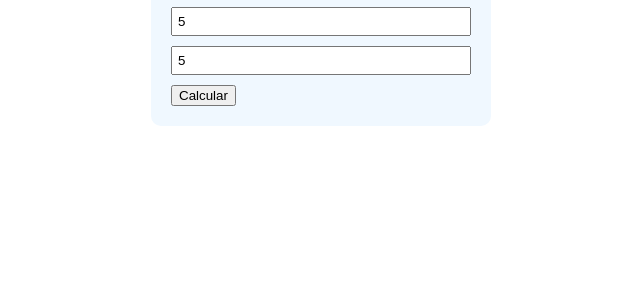
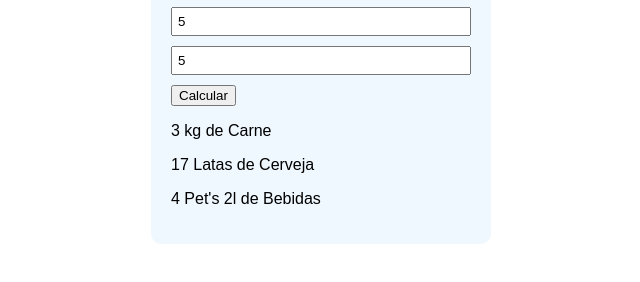
Before and after one commit to DanielSouz4/churrascometro, a plain HTML site: page index.html in a window 1280 px wide. Both pictures are taken after typing "5", "5", "5" into the empty fields and a click on the button "Calcular". Shown: the part 140-422 px from the top of the page, without its empty margins (319-959 px from the left). Drawn offline with Linux system fonts and the light colour scheme.

Commit message:
Código JS

```diff
--- a/index.html
+++ b/index.html
@@ -16,7 +16,7 @@
         <input id="adultos" name="adultos" type="number" placeholder="Adultos">
         <input id="criancas" name="criancas" type="number" placeholder="Crianças">
         <input id="duracao" name="duracao" type="number" placeholder="Duração (h)">
-        <button>Calcular</button>
+        <button onclick="calcular()">Calcular</button>
 
         <div id="resultado">
 
--- a/scripts/script.js
+++ b/scripts/script.js
@@ -3,3 +3,59 @@
 // Refrigerante/agua - 1000 ml por pessoa + 6 horas 1500ml
 
 // crianças valem por 0,5
+
+let inputAdultos = document.getElementById("adultos");
+let inputCriancas = document.getElementById("criancas");
+let inputDuracao = document.getElementById("duracao");
+
+let resultado = document.getElementById("resultado");
+
+
+function calcular() {
+    console.log("Calculando...");
+
+    let adultos = inputAdultos.value;
+    let criancas = inputCriancas.value;
+    let duracao = inputDuracao.value;
+
+    let qdtTotalCarne = carnePP(duracao) * adultos + (carnePP(duracao) / 2 * criancas);
+    let qdtTotalCerveja = cervejaPP(duracao) * adultos;
+    let qdtTotalBebidas = bebidasPP(duracao) * adultos + (bebidasPP(duracao) / 2 * criancas);
+
+
+    resultado.innerHTML = `<p>${qdtTotalCarne / 1000} kg de Carne</p>`
+    resultado.innerHTML += `<p>${Math.ceil(qdtTotalCerveja / 355)} Latas de Cerveja</p>`
+    resultado.innerHTML += `<p>${Math.ceil(qdtTotalBebidas / 2000)} Pet's 2l de Bebidas</p>`
+
+
+}
+
+function carnePP(duracao) {
+    if (duracao >= 6) {
+        return 650;
+    }
+
+    else {
+        return 400;
+    }
+}
+
+function cervejaPP(duracao) {
+    if (duracao >= 6) {
+        return 2000;
+    }
+
+    else {
+        return 1200;
+    }
+}
+
+function bebidasPP(duracao) {
+    if (duracao >= 6) {
+        return 1500;
+    }
+
+    else {
+        return 1000;
+    }
+}
```
